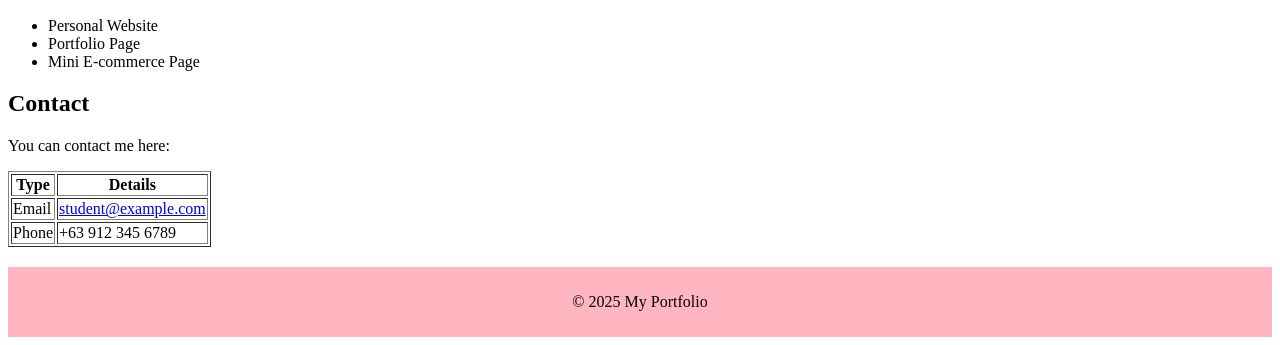
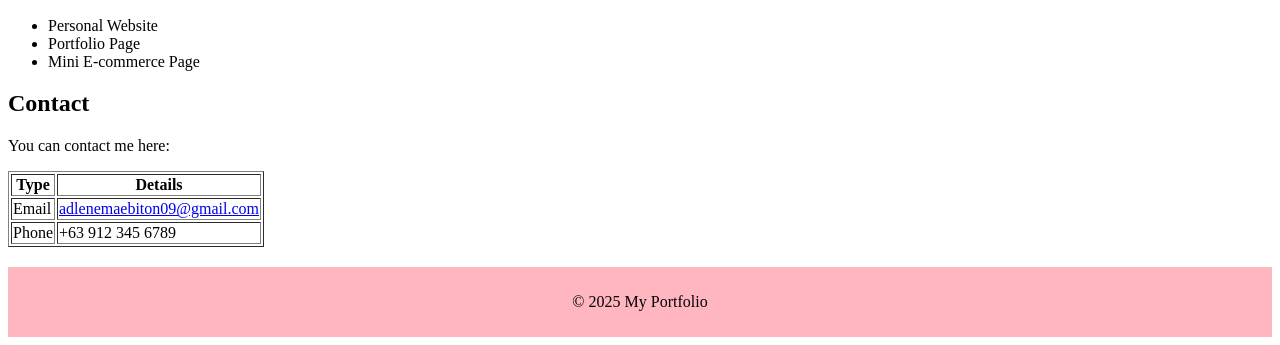
Before and after one commit to ASBITON/P1_practical, a plain HTML site: page index.html in a window 1280 px wide. Shown: the part 475-820 px from the top of the page. Drawn offline with Linux system fonts and the light colour scheme.

Commit message:
Update index.html

```diff
--- a/index.html
+++ b/index.html
@@ -45,7 +45,7 @@
         </tr>
         <tr>
           <td>Email</td>
-          <td><a href="mailto:adlenemaebiton09@gmail.com">student@example.com</a></td>
+          <td><a href="mailto:adlenemaebiton09@gmail.com">adlenemaebiton09@gmail.com</a></td>
         </tr>
         <tr>
           <td>Phone</td>
```
